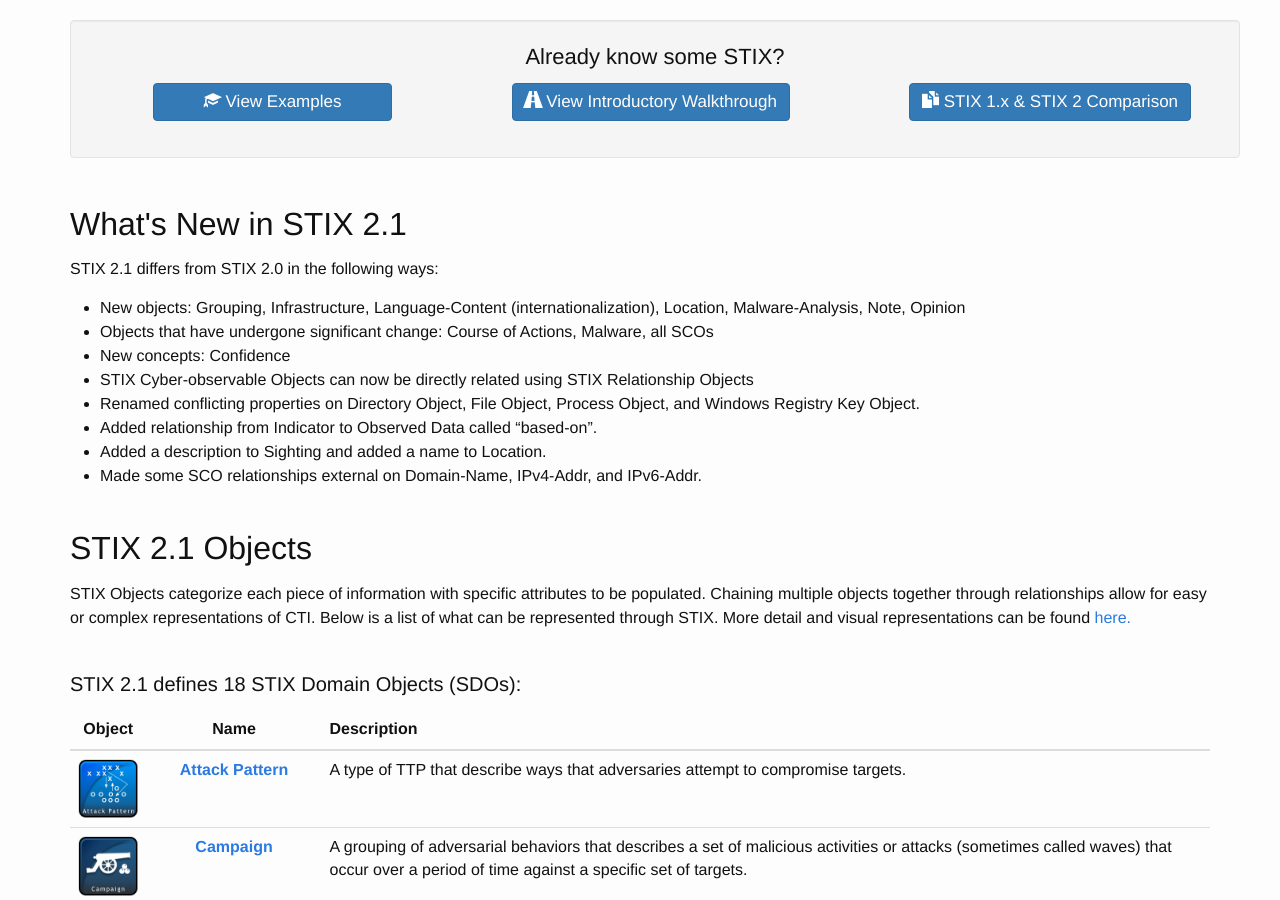
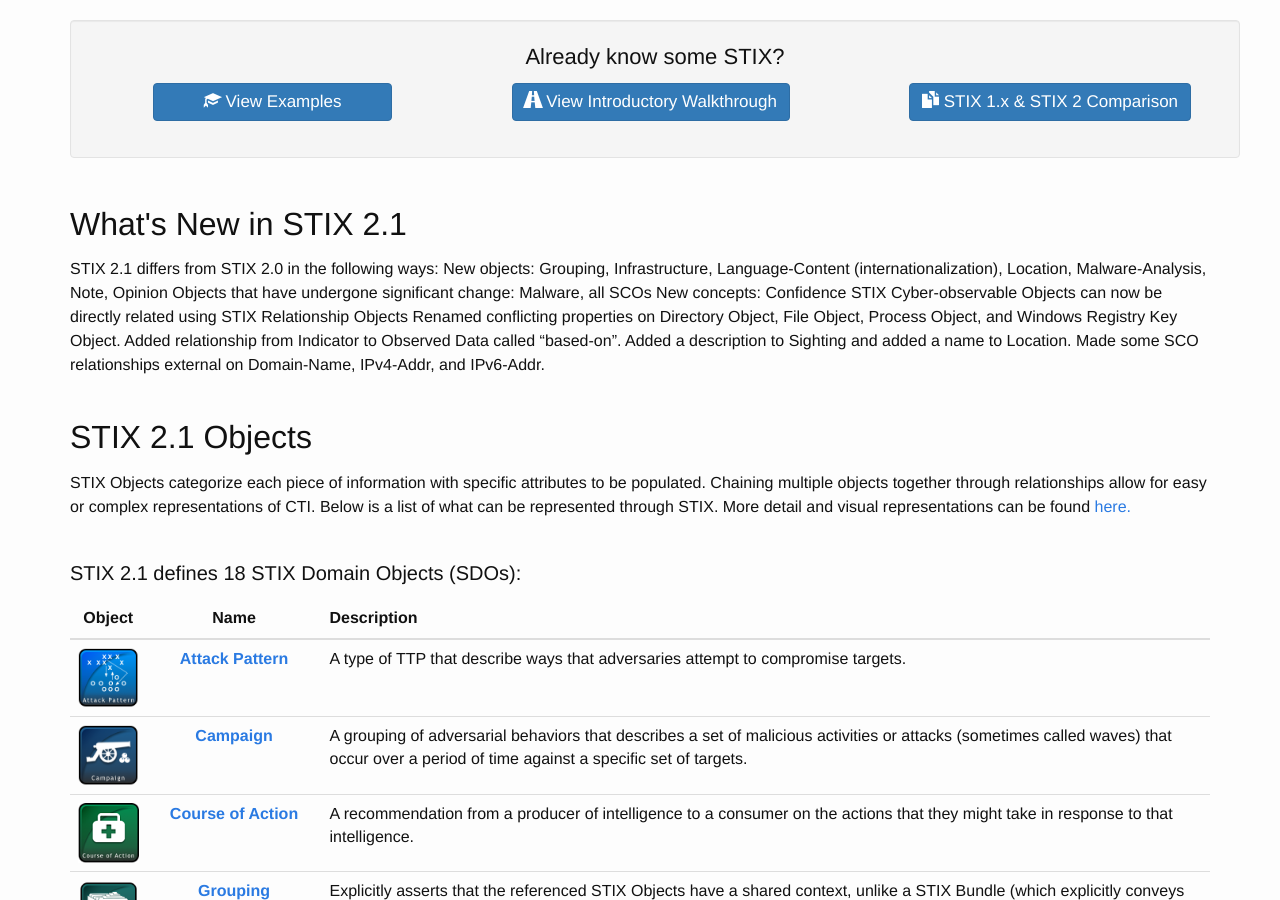
Before and after one commit to oasis-open/cti-documentation, a Jekyll site: the page built from stix/intro.md, in a window 1280 px wide and 900 px high, scrolled down 481 px. Built offline with Jekyll 4.4.1, drawn with Linux system fonts in a browser that asks for light colours.

Commit message:
Updating what's changed in STIX 2.1

```diff
--- a/stix/intro.md
+++ b/stix/intro.md
@@ -32,14 +32,14 @@
 
 ## What's New in STIX 2.1
 STIX 2.1 differs from STIX 2.0 in the following ways:
-- New objects: Grouping, Infrastructure, Language-Content (internationalization), Location, Malware-Analysis, Note, Opinion
-- Objects that have undergone significant change: Course of Actions, Malware, all SCOs
-- New concepts: Confidence
-- STIX Cyber-observable Objects can now be directly related using STIX Relationship Objects
-- Renamed conflicting properties on Directory Object, File Object, Process Object, and Windows Registry Key Object.
-- Added relationship from Indicator to Observed Data called "based-on".
-- Added a description to Sighting and added a name to Location.
-- Made some SCO relationships external on Domain-Name, IPv4-Addr, and IPv6-Addr.
+New objects: Grouping, Infrastructure, Language-Content (internationalization), Location, Malware-Analysis, Note, Opinion
+Objects that have undergone significant change: Malware, all SCOs
+New concepts: Confidence
+STIX Cyber-observable Objects can now be directly related using STIX Relationship Objects
+Renamed conflicting properties on Directory Object, File Object, Process Object, and Windows Registry Key Object.
+Added relationship from Indicator to Observed Data called "based-on".
+Added a description to Sighting and added a name to Location.
+Made some SCO relationships external on Domain-Name, IPv4-Addr, and IPv6-Addr.
 
 ## STIX 2.1 Objects
 STIX Objects categorize each piece of information with specific attributes to be populated. Chaining multiple objects together through relationships allow for easy or complex representations of CTI. Below is a list of what can be represented through STIX. More detail and visual representations can be found [here.]({{ site.baseurl }}/examples/visualized-sdo-relationships)
```
